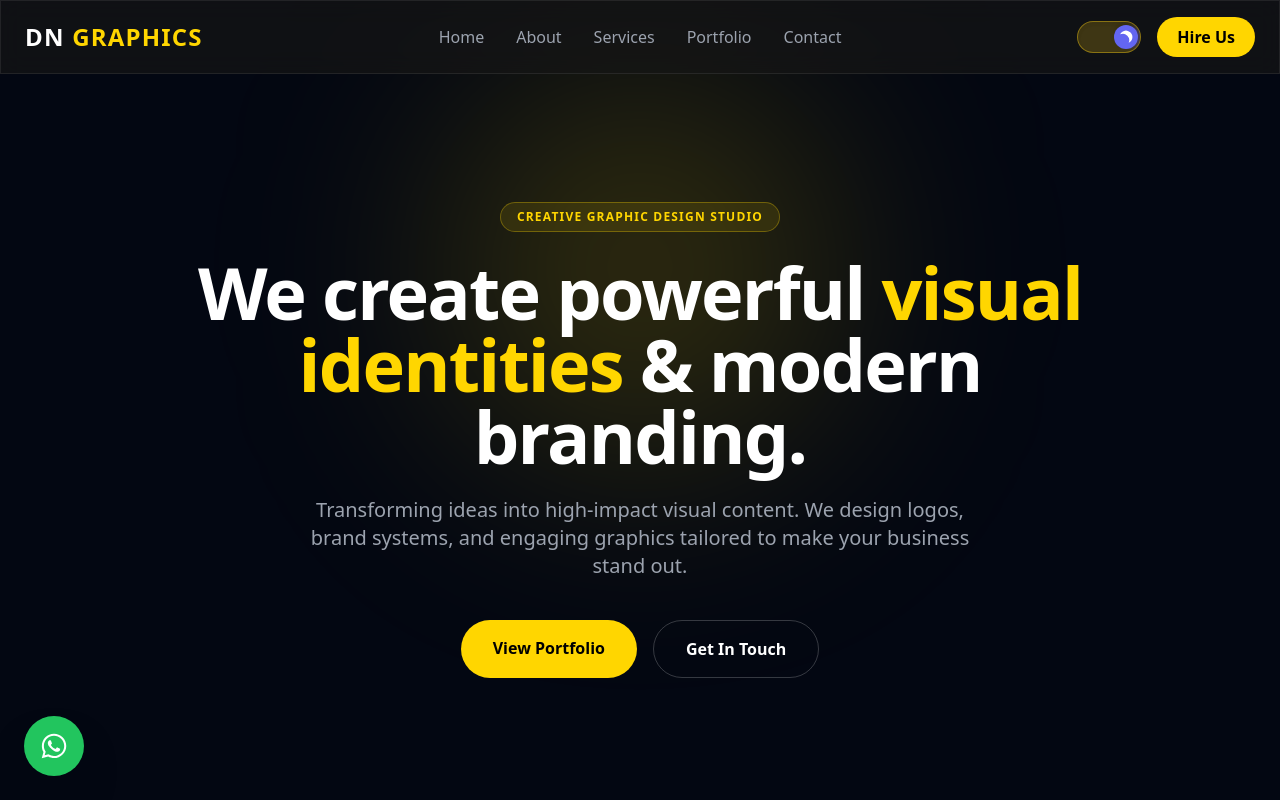
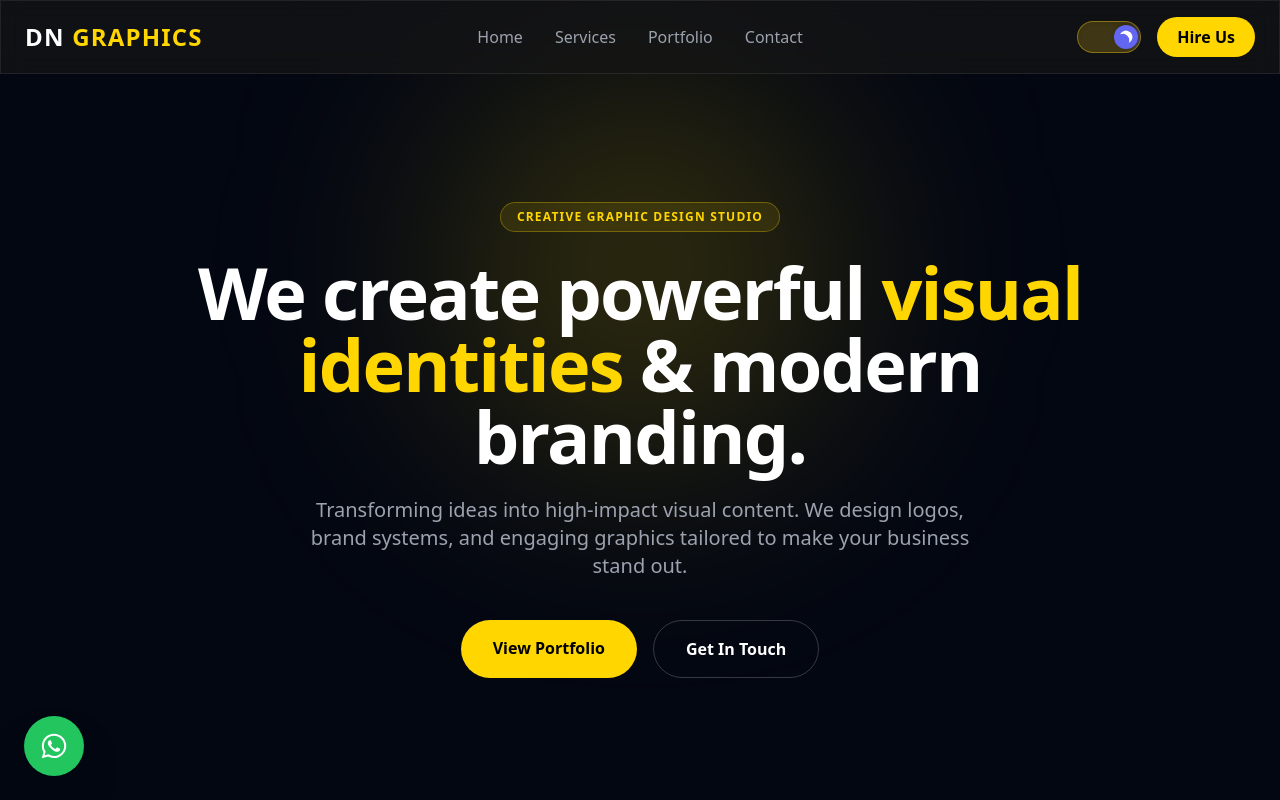
Before and after one commit to liyanagedunanjana2010-glitch/dn-graphics-pf, a React (Vite) app: page / in a window 1280 px wide. Shown: the top 800 px of the page. Built offline with nearby package versions, Linux system fonts and the light colour scheme.

Commit message:
Remove missing About component

```diff
--- a/src/App.jsx
+++ b/src/App.jsx
@@ -1,7 +1,6 @@
 import React from 'react';
 import Navbar from './components/Navbar';
 import Hero from './components/Hero';
-import About from './components/About';
 import Services from './components/Services';
 import Portfolio from './components/Portfolio';
 import Contact from './components/Contact';
--- a/src/components/Navbar.jsx
+++ b/src/components/Navbar.jsx
@@ -7,7 +7,6 @@ const Navbar = () => {
 
   const navLinks = [
     { name: 'Home', href: '#home' },
-    { name: 'About', href: '#about' },
     { name: 'Services', href: '#services' },
     { name: 'Portfolio', href: '#portfolio' },
     { name: 'Contact', href: '#contact' },
```
